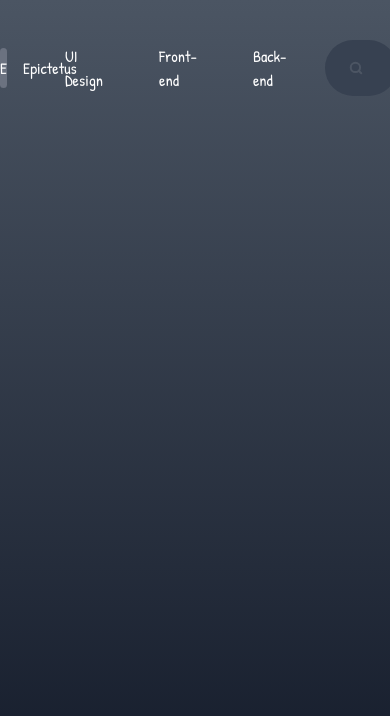
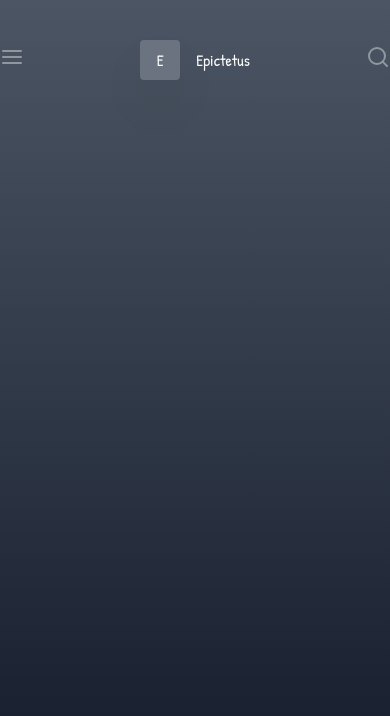
Before and after one commit to irfanazizalamin/learn-next_epictetus, a Next.js app: page / in a window 390 px wide. Shown: the top 716 px of the page. Built offline with nearby package versions, Linux system fonts and the light colour scheme.

Commit message:
fix navbar mobile

```diff
--- a/components/Navbar.js
+++ b/components/Navbar.js
@@ -1,6 +1,9 @@
 import { useState } from "react";
 
 export default function Navbar() {
+  const [offCanvas, setOffCanvas] = useState(false);
+  const [search, setSearch] = useState(false);
+
   const [dropdown, setDropdown] = useState(false);
   const dropdownList = [
     { text: "Internet", href: "#" },
@@ -12,14 +15,104 @@ export default function Navbar() {
     <nav className="py-10">
       <div className="container mx-auto">
         <div className="flex items-center">
-          <div className="w-2/12 flex items-center">
+          <div className="w-3/12 lg:hidden">
+            <button onClick={() => setOffCanvas(true)}>
+              <svg
+                width="24"
+                height="24"
+                viewBox="0 0 24 24"
+                fill="none"
+                xmlns="http://www.w3.org/2000/svg"
+              >
+                <g opacity="0.4">
+                  <path
+                    d="M3 12H21"
+                    stroke="white"
+                    strokeWidth="2"
+                    strokeLinecap="round"
+                    strokeLinejoin="round"
+                  />
+                  <path
+                    d="M3 6H21"
+                    stroke="white"
+                    strokeWidth="2"
+                    strokeLinecap="round"
+                    strokeLinejoin="round"
+                  />
+                  <path
+                    d="M3 18H21"
+                    stroke="white"
+                    strokeWidth="2"
+                    strokeLinecap="round"
+                    strokeLinejoin="round"
+                  />
+                </g>
+              </svg>
+            </button>
+          </div>
+
+          <div className="lg:w-2/12 w-6/12 flex items-center justify-center lg:justify-start">
             <div className="bg-gray-500 w-10 h-10 rounded flex justify-center items-center mr-4 shadow-2xl">
               E
             </div>
             Epictetus
           </div>
-          <div className="w-8/12">
-            <ul className="flex space-x-14">
+
+          <div className="w-3/12 lg:hidden text-right">
+            <button onClick={() => setSearch(!search)}>
+              <svg
+                width="24"
+                height="24"
+                viewBox="0 0 24 24"
+                fill="none"
+                xmlns="http://www.w3.org/2000/svg"
+              >
+                <g opacity="0.4">
+                  <path
+                    d="M11 19C15.4183 19 19 15.4183 19 11C19 6.58172 15.4183 3 11 3C6.58172 3 3 6.58172 3 11C3 15.4183 6.58172 19 11 19Z"
+                    stroke="white"
+                    strokeWidth="2"
+                    strokeLinecap="round"
+                    strokeLinejoin="round"
+                  />
+                  <path
+                    d="M21 21L16.65 16.65"
+                    stroke="white"
+                    strokeWidth="2"
+                    strokeLinecap="round"
+                    strokeLinejoin="round"
+                  />
+                </g>
+              </svg>
+            </button>
+          </div>
+
+          <div
+            className={`lg:w-7/12 w-full lg:bg-none bg-gradient-to-b from-gray-600 to-gray-900 lg:static fixed top-0 p-10 transition-all ${
+              !offCanvas ? "-left-full" : "left-0"
+            }`}
+          >
+            <button
+              onClick={() => setOffCanvas(false)}
+              className="lg:hidden absolute top-10 right-5"
+            >
+              <svg
+                xmlns="http://www.w3.org/2000/svg"
+                width="24"
+                height="24"
+                viewBox="0 0 24 24"
+                fill="none"
+                stroke="currentColor"
+                strokeWidth="2"
+                strokeLinecap="round"
+                strokeLinejoin="round"
+                // class="feather feather-x"
+              >
+                <line x1="18" y1="6" x2="6" y2="18" />
+                <line x1="6" y1="6" x2="18" y2="18" />
+              </svg>
+            </button>
+            <ul className="flex lg:space-x-14 lg:space-y-0 space-y-4 lg:items-center flex-col lg:flex-row">
               <li>
                 <a href="#" className="hover:underline">
                   UI Design
@@ -53,9 +146,9 @@ export default function Navbar() {
                     <path
                       d="M4 6L8 10L12 6"
                       stroke="white"
-                      stroke-width="2"
-                      stroke-linecap="round"
-                      stroke-linejoin="round"
+                      strokeWidth="2"
+                      strokeLinecap="round"
+                      strokeLinejoin="round"
                     />
                   </svg>
                 </a>
@@ -81,29 +174,34 @@ export default function Navbar() {
               </li>
             </ul>
           </div>
-          <div className="w-2/12">
-            <label class="relative text-gray-400 focus-within:text-gray-600 block">
+
+          <div
+            className={`lg:w-3/12 w-full lg:static absolute left-0 px-5 transition-all ${
+              search ? "top-10" : "-top-40"
+            }`}
+          >
+            <label className="relative text-gray-400 focus-within:text-gray-600 block">
               <svg
-                class="pointer-events-none w-[14px] h-[14px] absolute top-1/2 transform -translate-y-1/2 left-6"
+                className="pointer-events-none w-[14px] h-[14px] absolute top-1/2 transform -translate-y-1/2 left-6"
                 viewBox="0 0 14 14"
                 fill="none"
                 xmlns="http://www.w3.org/2000/svg"
               >
-                <g opacity="0.1" clip-path="url(#clip0_5_30)">
+                <g opacity="0.1" clipPath="url(#clip0_5_30)">
                   <path
                     d="M6.41667 11.0833C8.994 11.0833 11.0833 8.994 11.0833 6.41667C11.0833 3.83934 8.994 1.75 6.41667 1.75C3.83934 1.75 1.75 3.83934 1.75 6.41667C1.75 8.994 3.83934 11.0833 6.41667 11.0833Z"
                     stroke="white"
-                    stroke-width="2
+                    strokeWidth="2
                 "
-                    stroke-linecap="round"
-                    stroke-linejoin="round"
+                    strokeLinecap="round"
+                    strokeLinejoin="round"
                   />
                   <path
                     d="M12.25 12.25L9.71251 9.71246"
                     stroke="white"
-                    stroke-width="2"
-                    stroke-linecap="round"
-                    stroke-linejoin="round"
+                    strokeWidth="2"
+                    strokeLinecap="round"
+                    strokeLinejoin="round"
                   />
                 </g>
                 <defs>
@@ -116,10 +214,31 @@ export default function Navbar() {
               <input
                 name="search"
                 type="text"
-                className="bg-gray-700 text-white py-4 px-6 rounded-full pl-12 appearance-none w-full block focus:outline-none"
+                className="bg-gray-700 text-white py-4 px-6 lg:rounded-full rounded-xl pl-12 appearance-none w-full block focus:outline-none"
                 placeholder="Search"
               />
             </label>
+
+            <button
+              onClick={() => setSearch(false)}
+              className="lg:hidden pointer-events absolute top-4 right-10 z-50"
+            >
+              <svg
+                xmlns="http://www.w3.org/2000/svg"
+                width="24"
+                height="24"
+                viewBox="0 0 24 24"
+                fill="none"
+                stroke="currentColor"
+                strokeWidth="2"
+                strokeLinecap="round"
+                strokeLinejoin="round"
+                // class="feather feather-x"
+              >
+                <line x1="18" y1="6" x2="6" y2="18" />
+                <line x1="6" y1="6" x2="18" y2="18" />
+              </svg>
+            </button>
           </div>
         </div>
       </div>
```
